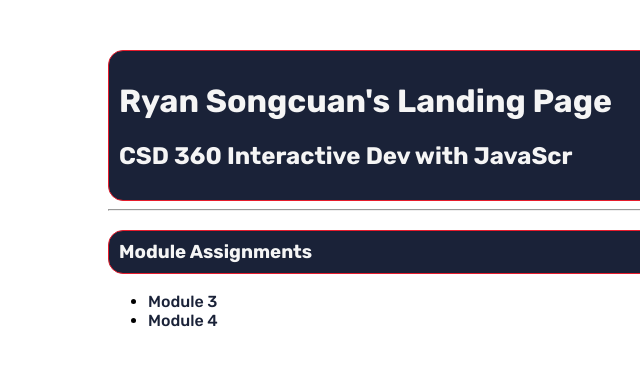
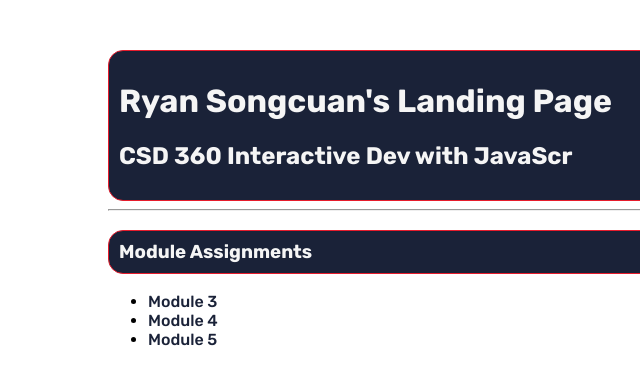
Before and after one commit to rsongcuan/csd-360, a plain HTML site: page index.html in a window 1280 px wide. Shown: the full height of the page, 0-640 px from the left. Drawn offline with Linux system fonts and the light colour scheme.

Commit message:
Module 5 Assignment

```diff
--- a/index.html
+++ b/index.html
@@ -22,6 +22,7 @@ Module 4.2 Assignment: GitHub Pages
     <ul>
         <li><a href="module-3/songcuan_module3.html">Module 3</a></li>
         <li><a href="mod4/songcuan_module4.html">Module 4</a></li>
+        <li><a href="mod5/songcuan_module5.html">Module 5</a></li>
     </ul>
 </div>
 </body>
```
Also changed, not shown: 1 other file.
